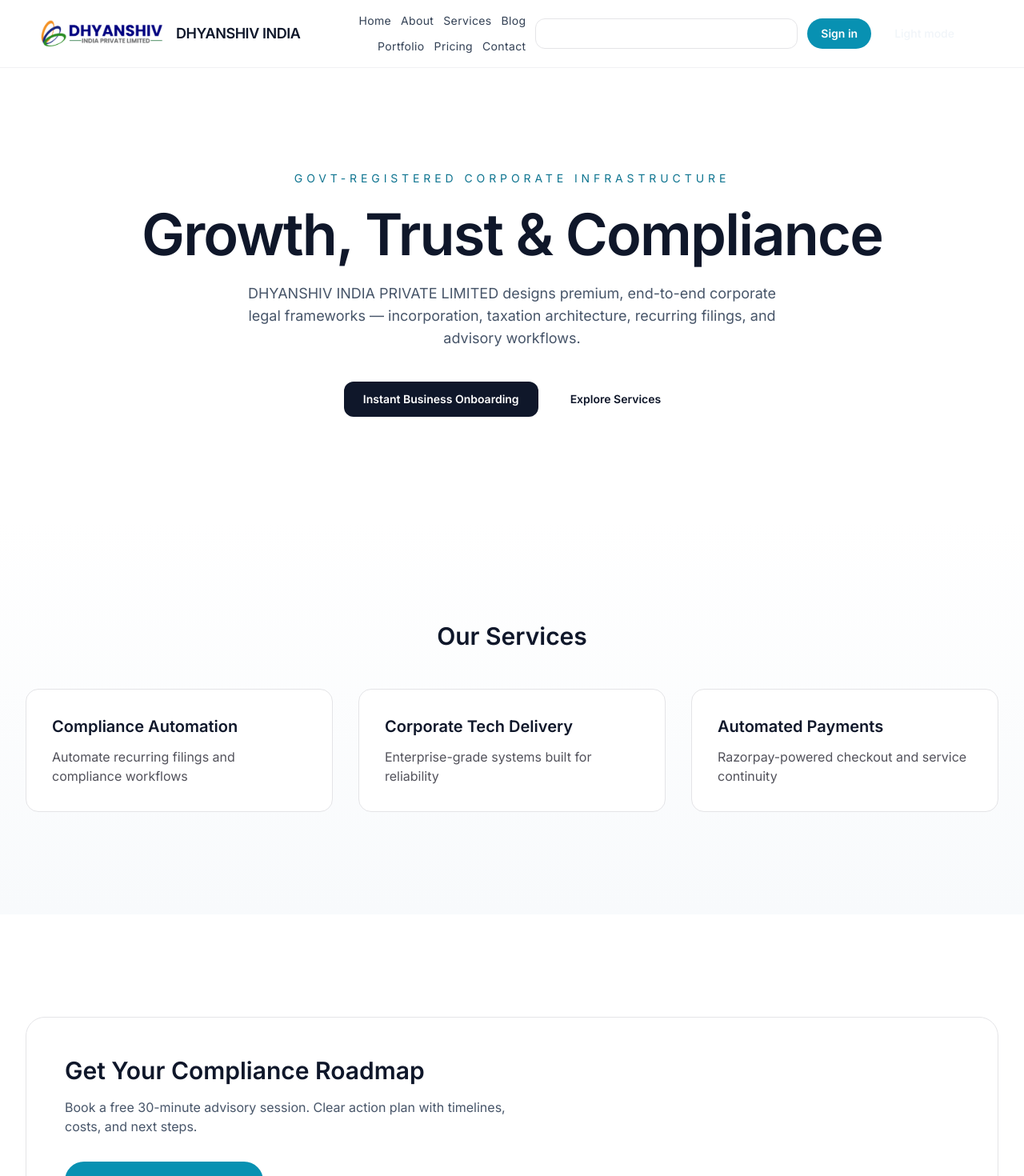
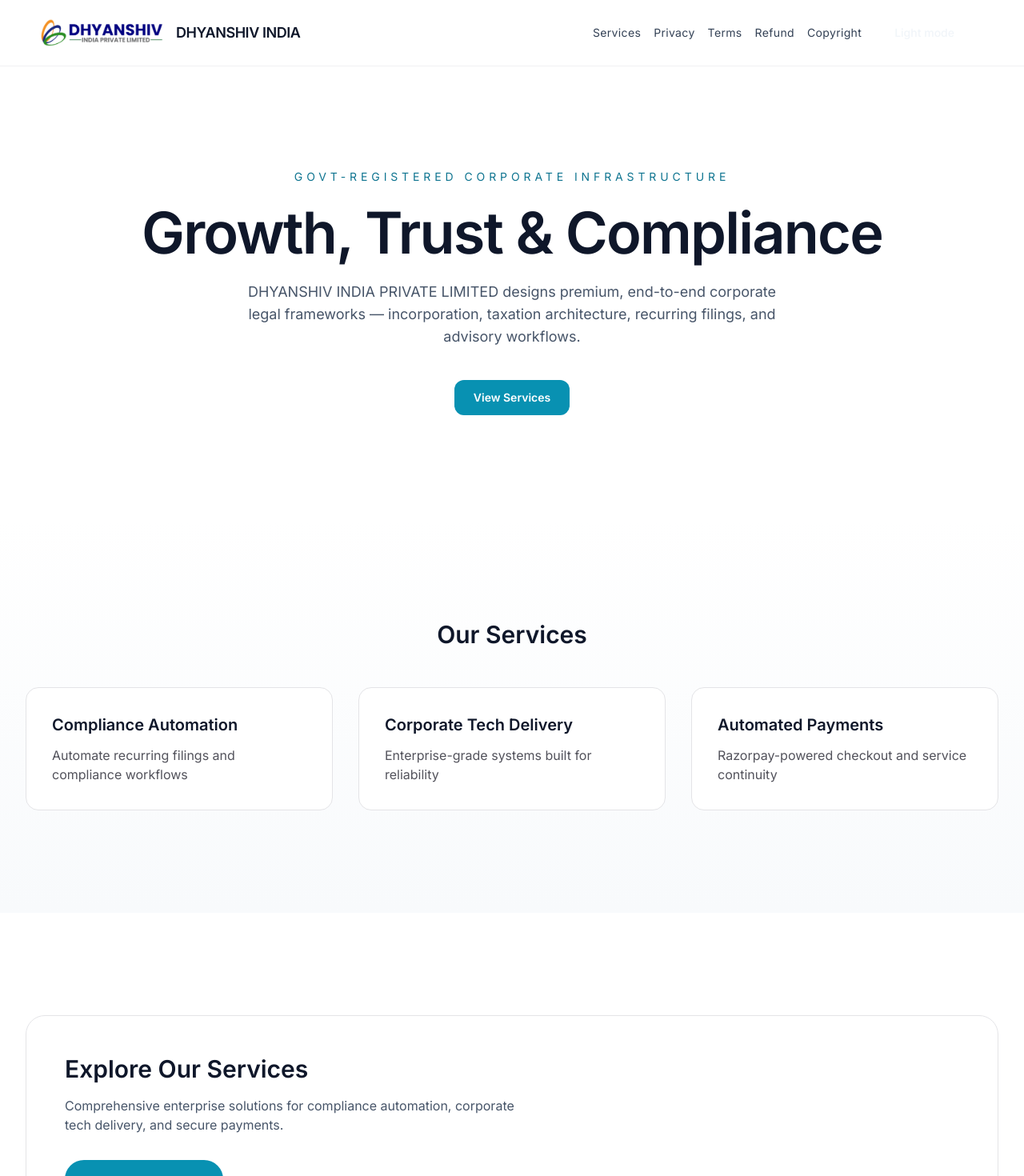
Before and after one commit to dhyanshivindia/dhyanshiv-india, a Next.js app: page / in a window 1280 px wide. Shown: the top 1470 px of the page at 80% size. Built offline with nearby package versions, Linux system fonts and the light colour scheme; no server answers.

Commit message:
Clean up public website: Remove duplicate navbar, Remove auth UI, Remove unnecessary pages from navigation, Update CTA buttons

```diff
--- a/src/app/page.tsx
+++ b/src/app/page.tsx
@@ -12,8 +12,7 @@ export default function Home() {
               DHYANSHIV INDIA PRIVATE LIMITED designs premium, end-to-end corporate legal frameworks — incorporation, taxation architecture, recurring filings, and advisory workflows.
             </p>
             <div className="mt-10 flex flex-col gap-3 sm:flex-row sm:items-center sm:justify-center sm:gap-4">
-              <Link href="/contact" className="inline-flex items-center justify-center rounded-xl bg-slate-900 px-6 py-3 text-sm font-semibold text-white">Instant Business Onboarding</Link>
-              <Link href="/services" className="inline-flex items-center justify-center rounded-xl bg-white px-6 py-3 text-sm font-semibold text-slate-900">Explore Services</Link>
+              <Link href="/services" className="inline-flex items-center justify-center rounded-xl bg-cyan-600 px-6 py-3 text-sm font-semibold text-white hover:bg-cyan-700">View Services</Link>
             </div>
           </div>
         </div>
@@ -40,9 +39,9 @@ export default function Home() {
       <section className="py-16 sm:py-24 lg:py-32">
         <div className="mx-auto max-w-7xl px-4 sm:px-6 lg:px-8">
           <div className="rounded-3xl border border-zinc-200 bg-white/80 p-12 backdrop-blur dark:border-white/10 dark:bg-white/5">
-            <h2 className="text-3xl font-semibold">Get Your Compliance Roadmap</h2>
-            <p className="mt-4 max-w-xl text-slate-600 dark:text-zinc-300">Book a free 30-minute advisory session. Clear action plan with timelines, costs, and next steps.</p>
-            <Link href="/contact" className="mt-8 inline-flex items-center rounded-3xl bg-cyan-600 px-8 py-4 font-semibold text-white hover:bg-cyan-700">Schedule Free Advisory</Link>
+            <h2 className="text-3xl font-semibold">Explore Our Services</h2>
+            <p className="mt-4 max-w-xl text-slate-600 dark:text-zinc-300">Comprehensive enterprise solutions for compliance automation, corporate tech delivery, and secure payments.</p>
+            <Link href="/services" className="mt-8 inline-flex items-center rounded-3xl bg-cyan-600 px-8 py-4 font-semibold text-white hover:bg-cyan-700">View All Services</Link>
           </div>
         </div>
       </section>
--- a/src/components/site-header.tsx
+++ b/src/components/site-header.tsx
@@ -1,28 +1,22 @@
 'use client'
 import Image from 'next/image'
 import Link from 'next/link'
-import { useSession, signIn, signOut } from 'next-auth/react'
-import dynamic from 'next/dynamic'
 import ThemeToggle from '@/components/theme-toggle'
 
-const LayoutModeToggle = dynamic(() => import('@/components/layout-mode-toggle').then(m => ({ default: m.LayoutModeToggle })), { ssr: false })
-
 export default function SiteHeader() {
-  const { data: session } = useSession()
-
+  // Public website navigation - removed auth and unnecessary pages
   const navLinks = [
-    { label: 'Home', href: '/' },
-    { label: 'About', href: '/about' },
     { label: 'Services', href: '/services' },
-    { label: 'Blog', href: '/blog' },
-    { label: 'Portfolio', href: '/portfolio' },
-    { label: 'Pricing', href: '/pricing' },
-    { label: 'Contact', href: '/contact' },
+    { label: 'Privacy', href: '/privacy-policy' },
+    { label: 'Terms', href: '/terms-of-service' },
+    { label: 'Refund', href: '/refund-policy' },
+    { label: 'Copyright', href: '/copyright' },
   ]
 
   return (
     <header className="sticky top-0 z-40 border-b border-zinc-200/50 bg-white/70 backdrop-blur-xl dark:border-white/10 dark:bg-zinc-950/55">
-      <div className="mx-auto flex max-w-7xl flex-wrap items-center justify-between gap-4 px-6 py-4 sm:px-8 lg:px-12">
+      <div className="mx-auto flex max-w-7xl items-center justify-between gap-4 px-6 py-4 sm:px-8 lg:px-12">
+        {/* Logo */}
         <Link href="/" className="flex shrink-0 items-center gap-3">
           <Image
             src="/logo.png"
@@ -35,50 +29,23 @@ export default function SiteHeader() {
           <span className="text-lg font-semibold tracking-tight text-slate-900 dark:text-white">DHYANSHIV INDIA</span>
         </Link>
 
-        <div className="flex flex-1 flex-wrap items-center justify-end gap-3 min-w-0">
-          <nav className="flex flex-1 flex-wrap items-center justify-end gap-2 text-sm text-slate-700 sm:gap-3 dark:text-zinc-300" aria-label="Primary">
+        {/* Navigation and Theme */}
+        <nav className="flex flex-1 flex-wrap items-center justify-end gap-3 text-sm text-slate-700 sm:gap-4 dark:text-zinc-300" aria-label="Primary">
           {navLinks.map((link) => (
             <Link
               key={link.href}
               href={link.href}
-                className="hover:text-cyan transition tracking-wide whitespace-nowrap hover:text-cyan-600 dark:hover:text-cyan-400"
+              className="transition tracking-wide whitespace-nowrap hover:text-cyan-600 dark:hover:text-cyan-400"
             >
               {link.label}
             </Link>
           ))}
-          </nav>
 
-          <div className="flex items-center gap-3">
-            <LayoutModeToggle />
-          {session?.user ? (
-            <>
-              <Link
-                href="/dashboard"
-                className="rounded-full border border-zinc-200 bg-white/5 px-4 py-2 text-sm font-medium text-slate-900 transition hover:border-cyan/40 hover:bg-cyan/10 whitespace-nowrap shadow-sm dark:border-white/10 dark:bg-white/5 dark:text-white"
-              >
-                Dashboard
-              </Link>
-              <button
-                onClick={() => signOut({ callbackUrl: '/' })}
-                className="rounded-full border border-zinc-200 bg-white/5 px-4 py-2 text-sm font-medium text-slate-900 transition hover:border-cyan/40 hover:bg-cyan/10 whitespace-nowrap shadow-sm dark:border-white/10 dark:bg-white/5 dark:text-white"
-              >
-                Sign out
-              </button>
-            </>
-          ) : (
-            <button
-              onClick={() => signIn(undefined, { callbackUrl: '/services' })}
-                className="rounded-full border border-transparent bg-cyan-600 px-4 py-2 text-sm font-semibold text-white transition hover:bg-cyan-700 hover:shadow-[0_0_26px_rgba(0,255,255,0.25)] whitespace-nowrap"
-            >
-              Sign in
-            </button>
-          )}
-
-          <div className="shrink-0">
+          {/* Theme Toggle */}
+          <div className="shrink-0 ml-2">
             <ThemeToggle />
           </div>
-        </div>
-      </div>
+        </nav>
       </div>
     </header>
   )
```
Lines whose indentation alone changed are shown as unchanged.
